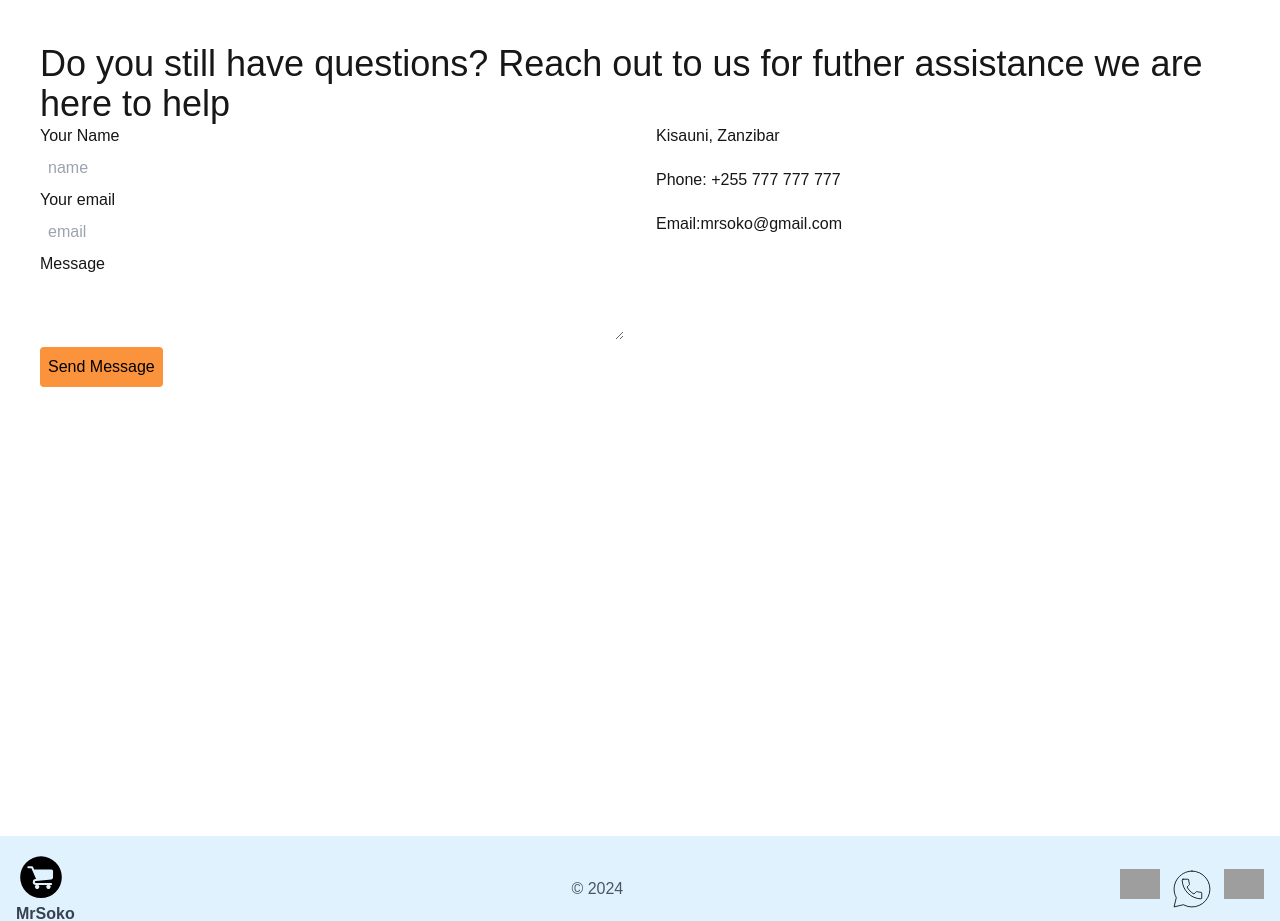
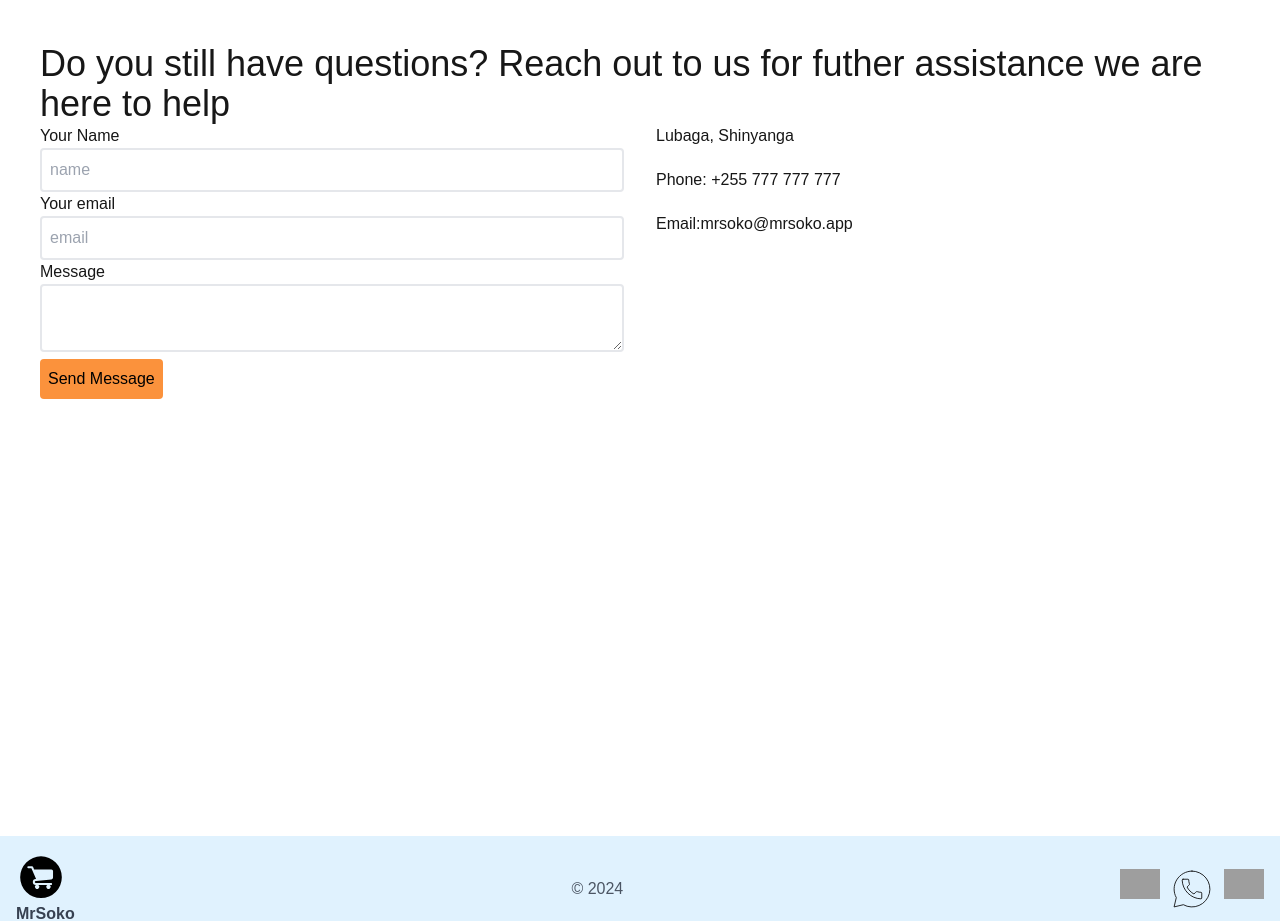
Before and after one commit to tzniceguy/mrsoko, a Next.js app: page / in a window 1280 px wide. Shown: the part 3220-4141 px from the top of the page. Built offline with nearby package versions, Linux system fonts and the light colour scheme; grey boxes are pictures that could not be loaded.

Commit message:
adding border to form elements

```diff
--- a/app/components/Contact.tsx
+++ b/app/components/Contact.tsx
@@ -29,9 +29,9 @@ export default function Contact() {
         <div>
           <div></div>
           <div className="space-y-5">
-            <h3>Kisauni, Zanzibar</h3>
+            <h3>Lubaga, Shinyanga</h3>
             <h3>Phone: +255 777 777 777</h3>
-            <h3>Email:mrsoko@gmail.com</h3>
+            <h3>Email:mrsoko@mrsoko.app</h3>
           </div>
         </div>
       </div>
--- a/app/components/Input.tsx
+++ b/app/components/Input.tsx
@@ -8,7 +8,7 @@ export default function Input({ placeholder, type }: InputProps) {
     <input
       type={type}
       placeholder={placeholder}
-      className="outline-none rounded w-full p-2"
+      className="outline-none rounded w-full p-2 border-2"
     />
   );
 }
--- a/app/components/Messagebox.tsx
+++ b/app/components/Messagebox.tsx
@@ -1,3 +1,5 @@
 export default function MessageBox() {
-  return <textarea className="outline-none rounded w-full p-2"></textarea>;
+  return (
+    <textarea className="outline-none rounded w-full p-2 border-2"></textarea>
+  );
 }
```
